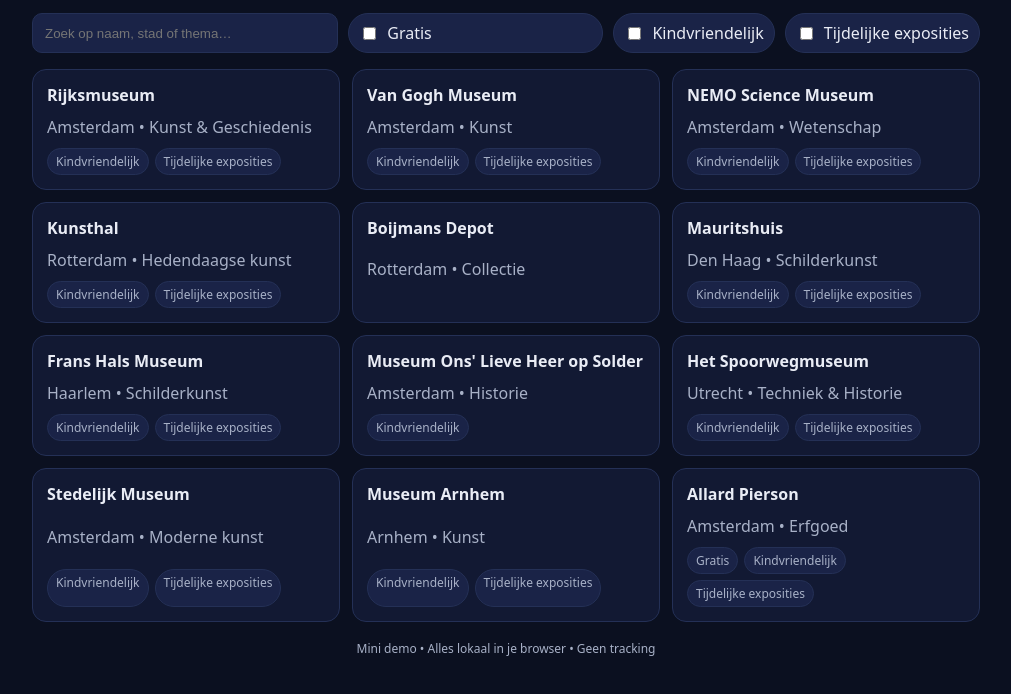
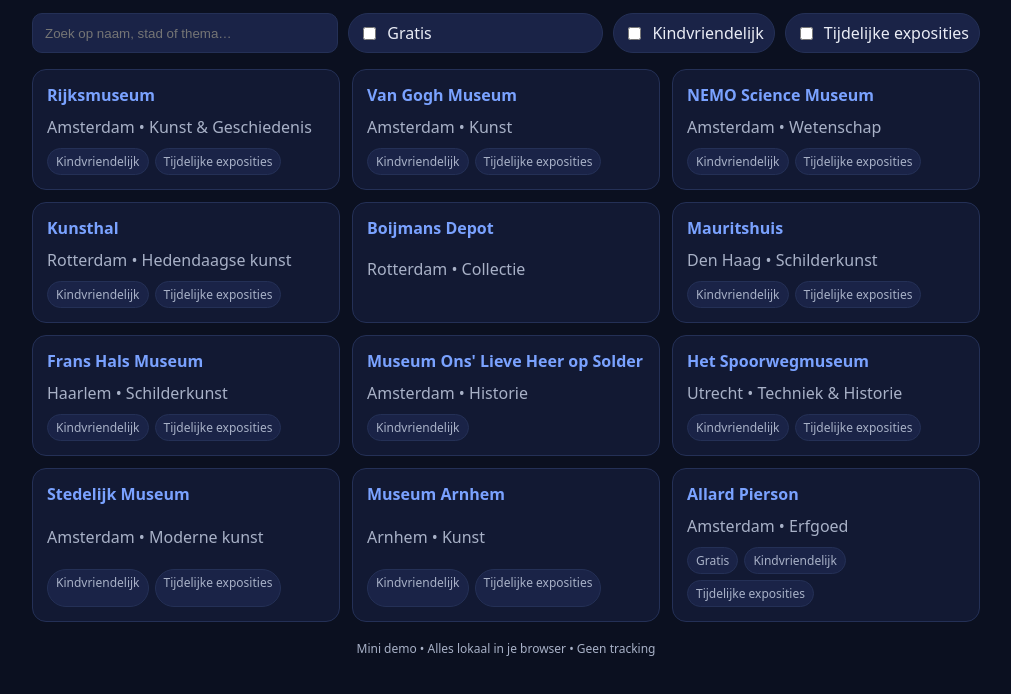
Before and after one commit to pantsidou-dotcom/MuseumBuddy, a plain HTML site: page index.html in a window 1280 px wide. Shown: the part 72-766 px from the top of the page, without its empty margins (134-1145 px from the left). Drawn offline with Linux system fonts and the light colour scheme.

Commit message:
Make entire museum card clickable

```diff
--- a/index.html
+++ b/index.html
@@ -41,8 +41,8 @@
     @media (min-width: 1024px) {
       .grid { grid-template-columns: repeat(3, 1fr); }
     }
-    .card { background: var(--card); border: 1px solid var(--border); border-radius: 14px; padding: 14px; display: grid; gap: 10px; }
-    .title { font-weight: 650; }
+    .card { background: var(--card); border: 1px solid var(--border); border-radius: 14px; padding: 14px; display: grid; gap: 10px; color: var(--ink); cursor: pointer; }
+    .title { font-weight: 650; color: var(--accent); }
     .badges { display: flex; flex-wrap: wrap; gap: 6px; }
     .badge { font-size: 12px; padding: 4px 8px; background: var(--chip); border: 1px solid var(--border); border-radius: 999px; color: var(--muted); }
     .empty { color: var(--muted); padding: 16px; text-align: center; border: 1px dashed var(--border); border-radius: 12px; background: rgba(0,0,0,0.1) }
@@ -79,18 +79,18 @@
 
   <script>
     const DATA = [
-      { id: 1, name: "Rijksmuseum", city: "Amsterdam", free: false, kids: true, temporary: true, theme: "Kunst & Geschiedenis" },
-      { id: 2, name: "Van Gogh Museum", city: "Amsterdam", free: false, kids: true, temporary: true, theme: "Kunst" },
-      { id: 3, name: "NEMO Science Museum", city: "Amsterdam", free: false, kids: true, temporary: true, theme: "Wetenschap" },
-      { id: 4, name: "Kunsthal", city: "Rotterdam", free: false, kids: true, temporary: true, theme: "Hedendaagse kunst" },
-      { id: 5, name: "Boijmans Depot", city: "Rotterdam", free: false, kids: false, temporary: false, theme: "Collectie" },
-      { id: 6, name: "Mauritshuis", city: "Den Haag", free: false, kids: true, temporary: true, theme: "Schilderkunst" },
-      { id: 7, name: "Frans Hals Museum", city: "Haarlem", free: false, kids: true, temporary: true, theme: "Schilderkunst" },
-      { id: 8, name: "Museum Ons' Lieve Heer op Solder", city: "Amsterdam", free: false, kids: true, temporary: false, theme: "Historie" },
-      { id: 9, name: "Het Spoorwegmuseum", city: "Utrecht", free: false, kids: true, temporary: true, theme: "Techniek & Historie" },
-      { id:10, name: "Stedelijk Museum", city: "Amsterdam", free: false, kids: true, temporary: true, theme: "Moderne kunst" },
-      { id:11, name: "Museum Arnhem", city: "Arnhem", free: false, kids: true, temporary: true, theme: "Kunst" },
-      { id:12, name: "Allard Pierson", city: "Amsterdam", free: true, kids: true, temporary: true, theme: "Erfgoed" }
+      { id: 1, name: "Rijksmuseum", city: "Amsterdam", free: false, kids: true, temporary: true, theme: "Kunst & Geschiedenis", url: "https://www.rijksmuseum.nl/" },
+      { id: 2, name: "Van Gogh Museum", city: "Amsterdam", free: false, kids: true, temporary: true, theme: "Kunst", url: "https://www.vangoghmuseum.nl/" },
+      { id: 3, name: "NEMO Science Museum", city: "Amsterdam", free: false, kids: true, temporary: true, theme: "Wetenschap", url: "https://www.nemosciencemuseum.nl/" },
+      { id: 4, name: "Kunsthal", city: "Rotterdam", free: false, kids: true, temporary: true, theme: "Hedendaagse kunst", url: "https://www.kunsthal.nl/" },
+      { id: 5, name: "Boijmans Depot", city: "Rotterdam", free: false, kids: false, temporary: false, theme: "Collectie", url: "https://www.boijmans.nl/depot" },
+      { id: 6, name: "Mauritshuis", city: "Den Haag", free: false, kids: true, temporary: true, theme: "Schilderkunst", url: "https://www.mauritshuis.nl/" },
+      { id: 7, name: "Frans Hals Museum", city: "Haarlem", free: false, kids: true, temporary: true, theme: "Schilderkunst", url: "https://www.franshalsmuseum.nl/" },
+      { id: 8, name: "Museum Ons' Lieve Heer op Solder", city: "Amsterdam", free: false, kids: true, temporary: false, theme: "Historie", url: "https://www.opsolder.nl/" },
+      { id: 9, name: "Het Spoorwegmuseum", city: "Utrecht", free: false, kids: true, temporary: true, theme: "Techniek & Historie", url: "https://www.spoorwegmuseum.nl/" },
+      { id:10, name: "Stedelijk Museum", city: "Amsterdam", free: false, kids: true, temporary: true, theme: "Moderne kunst", url: "https://www.stedelijk.nl/" },
+      { id:11, name: "Museum Arnhem", city: "Arnhem", free: false, kids: true, temporary: true, theme: "Kunst", url: "https://www.museumarnhem.nl/" },
+      { id:12, name: "Allard Pierson", city: "Amsterdam", free: true, kids: true, temporary: true, theme: "Erfgoed", url: "https://www.allardpierson.nl/" }
     ];
 
     const T = {
@@ -175,9 +175,12 @@
       }
       empty.hidden = true;
       for (const m of items) {
-        const card = document.createElement("article");
+        const card = document.createElement("a");
         card.className = "card";
         card.setAttribute("role", "listitem");
+        card.href = m.url;
+        card.target = "_blank";
+        card.rel = "noopener";
 
         const title = document.createElement("div");
         title.className = "title";
```
